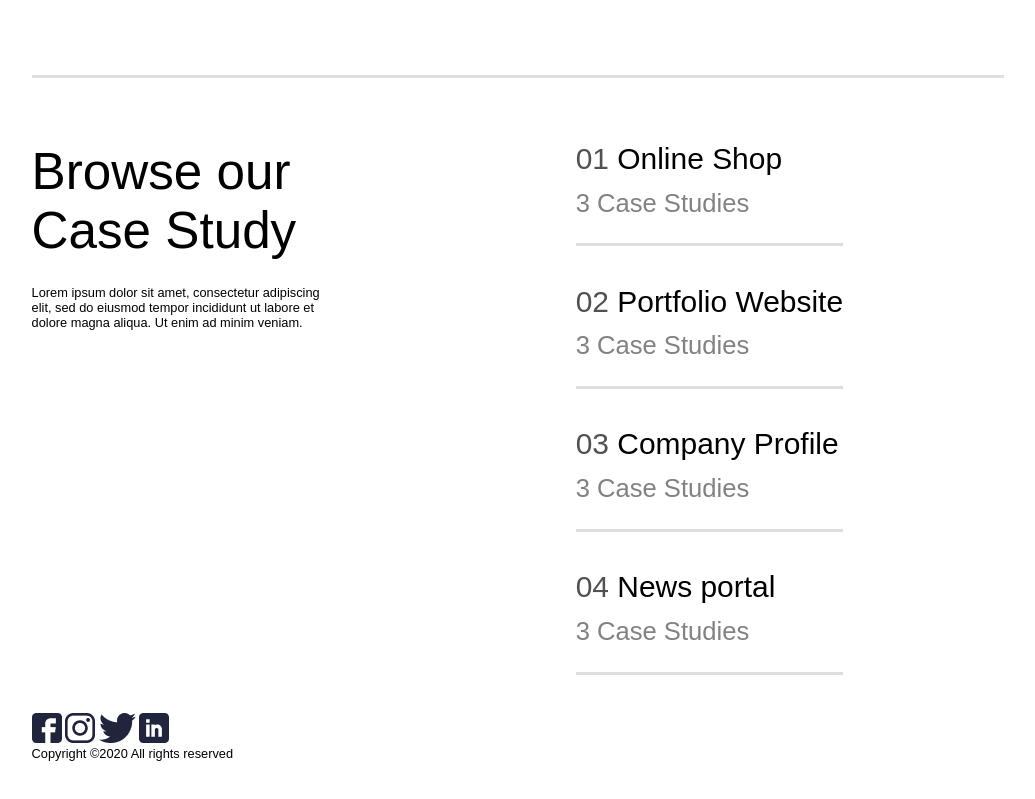
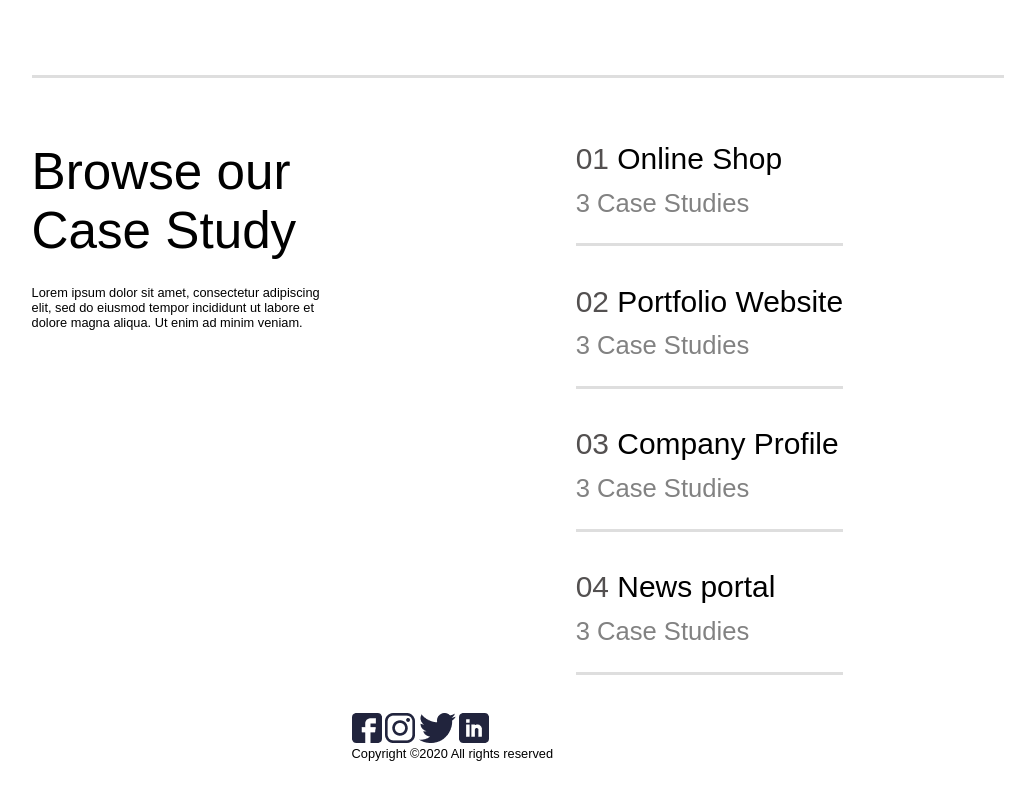
Before and after one commit to annaaraujoifc/atv-sounds, a plain HTML site: page index.html in a window 1280 px wide. Shown: the part 813-1612 px from the top of the page, without its empty margins (186-1221 px from the left). Drawn offline with Linux system fonts and the light colour scheme.

Commit message:
mudança

```diff
--- a/css/style.css
+++ b/css/style.css
@@ -119,3 +119,8 @@ section.browse h2 {
     font-weight: 100;
     margin: 0 0 2vw 0;
 }
+
+footer {
+
+    margin: 0 0 0 25vw;
+}
```
